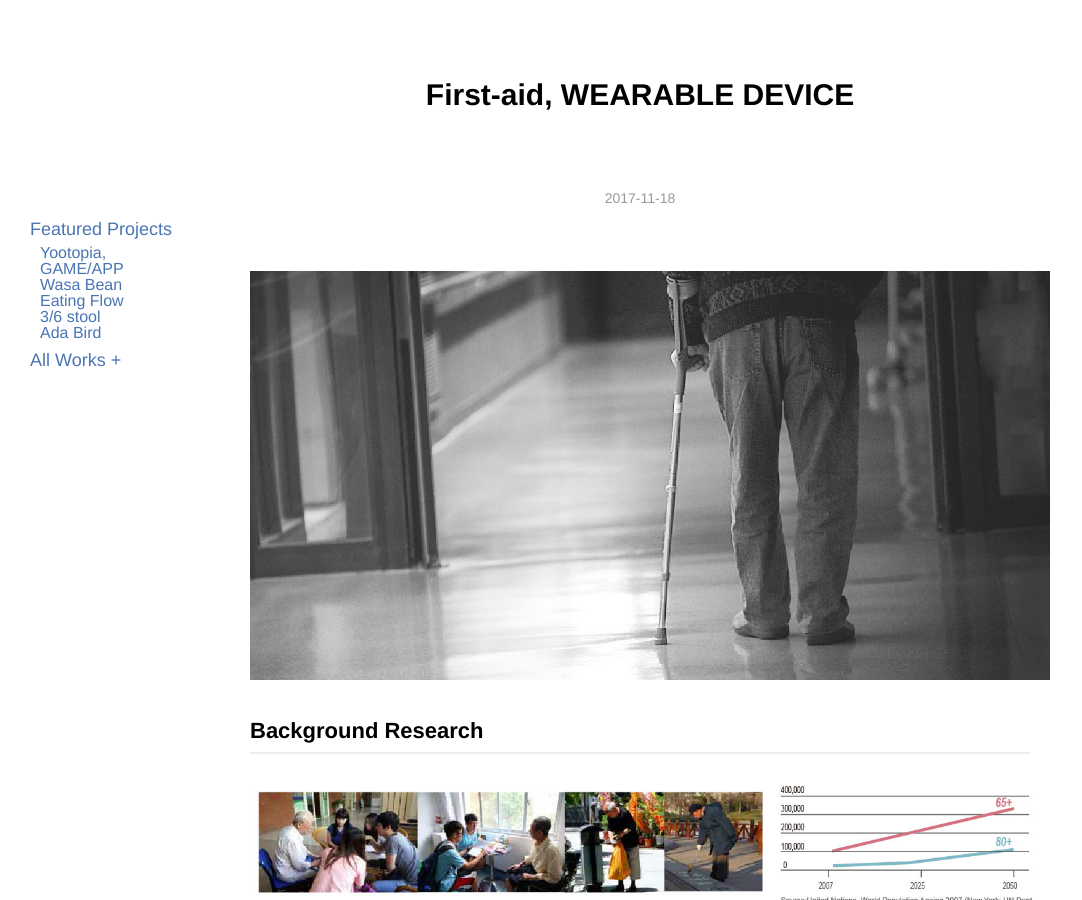
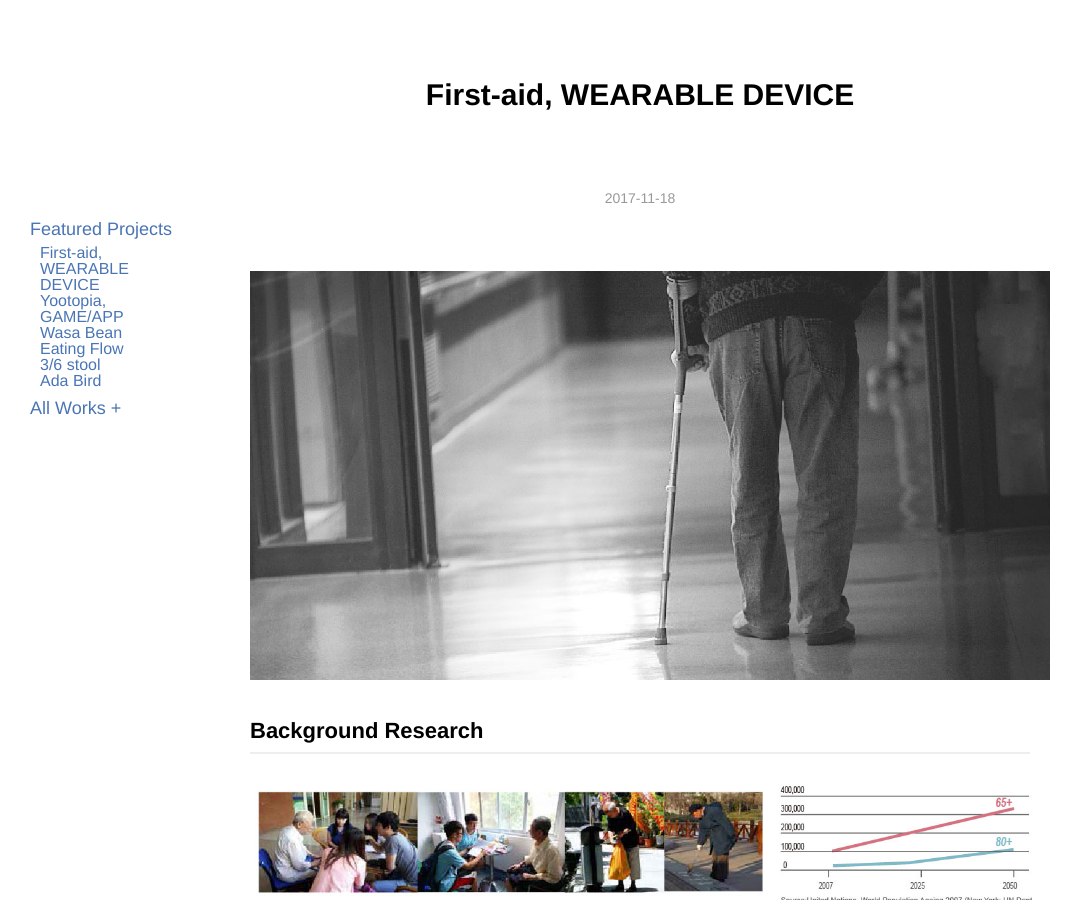
Before and after one commit to yuanyuanhu96/Potfolio-Archive, a Jekyll site: the page built from _posts/2017-11-18-FIRST-AID.md, in a window 1280 px wide and 900 px high. Shown: the whole window, without its empty margins (0-1082 px from the left). Built offline with Jekyll 4.4.1, drawn with Linux system fonts in a browser that asks for light colours.

Commit message:
Update 2017-11-18-FIRST-AID.md

```diff
--- a/_posts/2017-11-18-FIRST-AID.md
+++ b/_posts/2017-11-18-FIRST-AID.md
@@ -1,6 +1,7 @@
 ---
 layout: post
 title: First-aid, WEARABLE DEVICE
+shortTitle: First-aid, WEARABLE DEVICE
 icon: <img src="/images/Project-icon-png/Project-icon-02.png" alt="" width="100"/>
 description: Falling down is a huge threat to the elderly’s health, as it may worsen many acute diseases like cerebral hemorrhage. When this accident happens time is crucial, but the elderly sometimes cannot cry for help. In order to provide seniors with emergency first aid, I designed this set of wearable devices to bridge the gap between people who need help and those who offer a hand.
 category: blog
```
